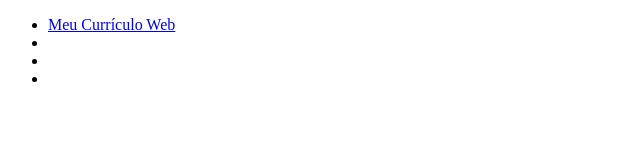
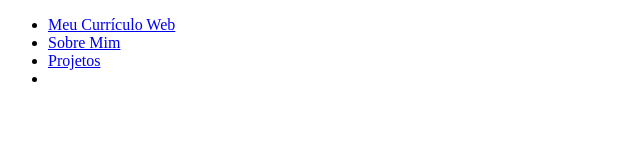
Before and after one commit to ErikyAlves/calculadora-js, a plain HTML site: page index.html in a window 1280 px wide. Shown: the whole page, without its empty margins (0-640 px from the left). Drawn offline with Linux system fonts and the light colour scheme.

Commit message:
adicionado itens do menu

```diff
--- a/index.html
+++ b/index.html
@@ -14,13 +14,20 @@
     <nav>
       <ul>
         <li><a href="#">Meu Currículo Web</a></li>
-        <li><a href="#"></a></li>
-        <li><a href="#"></a></li>
+        <li><a href="#">Sobre Mim</a></li>
+        <li><a href="#">Projetos</a></li>
         <li><a href="#"></a></li>
       </ul>
     </nav>
   </header>
 
+  <main>
+
+  </main>
+
+  <footer>
+
+  </footer>
   <script src="js/index.js"></script>
 </body>
 
```
